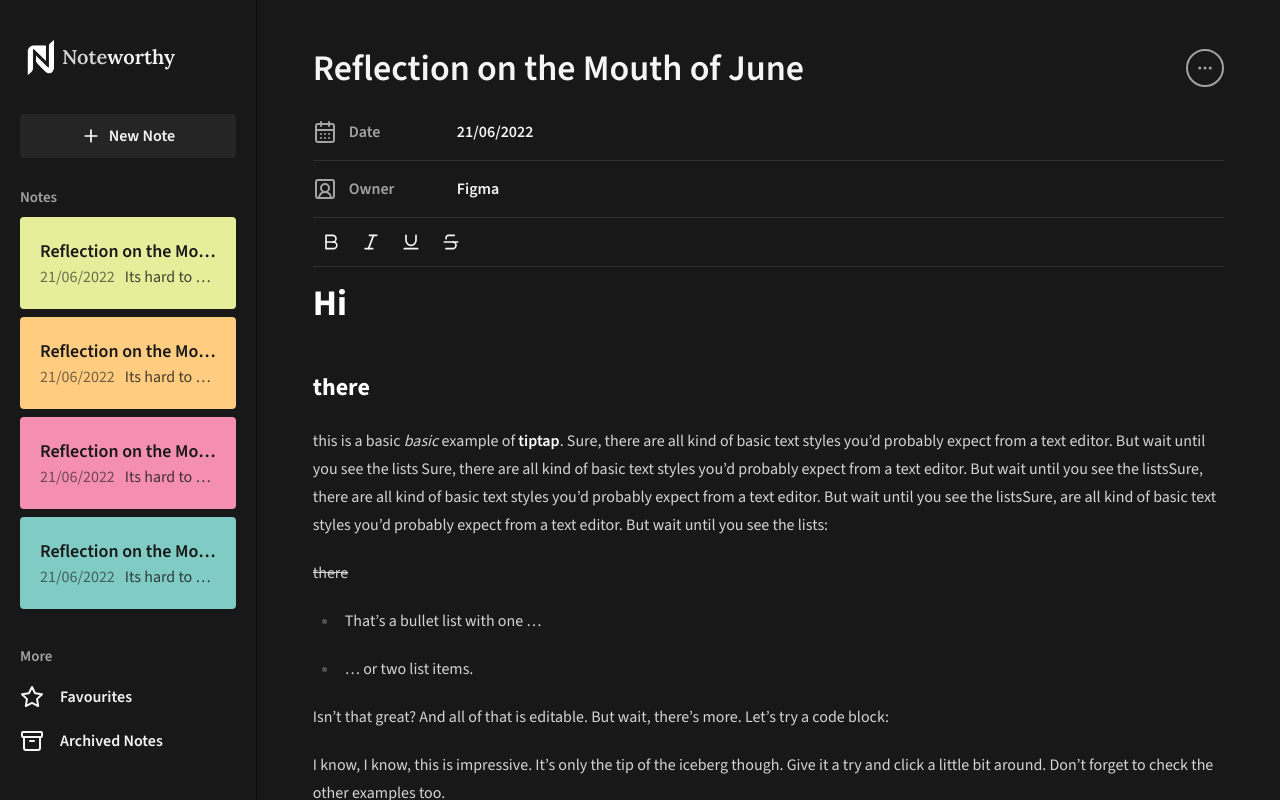
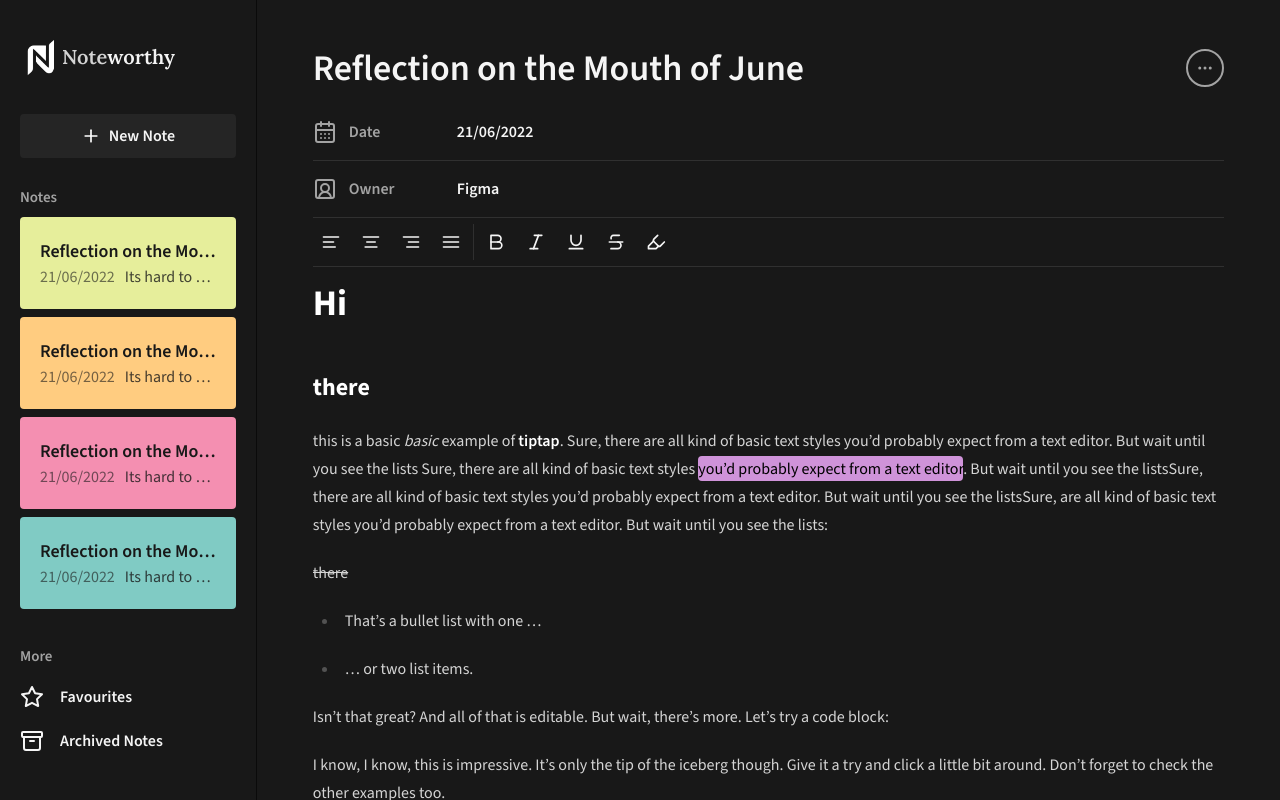
Before and after one commit to RuanCampello/noteworthy, a Next.js app: page /notes/123 in a window 1280 px wide. Built offline with nearby package versions, Linux system fonts and the light colour scheme.

Commit message:
feat: add text align

```diff
--- a/package.json
+++ b/package.json
@@ -17,6 +17,7 @@
     "@radix-ui/react-toggle": "^1.0.3",
     "@radix-ui/react-toggle-group": "^1.0.4",
     "@radix-ui/react-tooltip": "^1.0.7",
+    "@tiptap/extension-highlight": "^2.2.3",
     "@tiptap/extension-strike": "^2.2.3",
     "@tiptap/extension-text-align": "^2.2.3",
     "@tiptap/extension-underline": "^2.2.3",
--- a/src/app/globals.css
+++ b/src/app/globals.css
@@ -74,3 +74,10 @@
     @apply bg-background text-foreground;
   }
 }
+
+mark {
+  background-color: #CF93D9;
+  border-radius: 0.25em;
+  box-decoration-break: clone;
+  padding: 0.125em 0;
+}
--- a/src/components/EditorMenuBar.tsx
+++ b/src/components/EditorMenuBar.tsx
@@ -1,5 +1,15 @@
 import { Separator } from './ui/separator';
-import { Bold, Italic, Strikethrough, Underline } from 'lucide-react';
+import {
+  AlignCenter,
+  AlignJustify,
+  AlignLeft,
+  AlignRight,
+  Bold,
+  Highlighter,
+  Italic,
+  Strikethrough,
+  Underline,
+} from 'lucide-react';
 import { useCurrentEditor } from '@tiptap/react';
 import MenuTooltip from './Tooltip';
 
@@ -11,6 +21,55 @@ export default function EditorMenuBar() {
     <div className='flex flex-col gap-[6px]'>
       <Separator className='bg-white/10' />
       <div className='flex items-center gap-1'>
+        <MenuTooltip content='Align left (Ctrl+Shift+L)'>
+          <button
+            className={`${buttonStyle} ${
+              editor.isActive({ textAlign: 'left' })
+                ? 'bg-neutral-100 text-black'
+                : ''
+            }`}
+            onClick={() => editor.chain().focus().setTextAlign('left').run()}
+          >
+            <AlignLeft size={20} />
+          </button>
+        </MenuTooltip>
+        <MenuTooltip content='Align center (Ctrl+Shift+E)'>
+          <button
+            className={`${buttonStyle} ${
+              editor.isActive({ textAlign: 'center' })
+                ? 'bg-neutral-100 text-black'
+                : ''
+            }`}
+            onClick={() => editor.chain().focus().setTextAlign('center').run()}
+          >
+            <AlignCenter size={20} />
+          </button>
+        </MenuTooltip>
+        <MenuTooltip content='Align right (Ctrl+Shift+R)'>
+          <button
+            className={`${buttonStyle} ${
+              editor.isActive({ textAlign: 'right' })
+                ? 'bg-neutral-100 text-black'
+                : ''
+            }`}
+            onClick={() => editor.chain().focus().setTextAlign('right').run()}
+          >
+            <AlignRight size={20} />
+          </button>
+        </MenuTooltip>
+        <MenuTooltip content='Justify (Ctrl+Shift+J)'>
+          <button
+            className={`${buttonStyle} ${
+              editor.isActive({ textAlign: 'justify' })
+                ? 'bg-neutral-100 text-black'
+                : ''
+            }`}
+            onClick={() => editor.chain().focus().setTextAlign('justify').run()}
+          >
+            <AlignJustify size={20} />
+          </button>
+        </MenuTooltip>
+        <Separator className='bg-white/10 h-9' orientation='vertical' />
         <MenuTooltip content='Bold (Ctrl+B)'>
           <button
             className={`${buttonStyle} ${
@@ -51,6 +110,16 @@ export default function EditorMenuBar() {
             <Strikethrough size={20} />
           </button>
         </MenuTooltip>
+        <MenuTooltip content='Highlight (Ctrl+Shift+H)'>
+          <button
+            className={`${buttonStyle} ${
+              editor.isActive('highlight') ? 'bg-neutral-100 text-black' : ''
+            }`}
+            onClick={() => editor.chain().focus().toggleHighlight().run()}
+          >
+            <Highlighter size={20} />
+          </button>
+        </MenuTooltip>
       </div>
       <Separator className='bg-white/10' />
     </div>
--- a/src/components/NoteEditor.tsx
+++ b/src/components/NoteEditor.tsx
@@ -4,10 +4,18 @@ import { EditorProvider } from '@tiptap/react';
 import StarterKit from '@tiptap/starter-kit';
 import EditorMenuBar from './EditorMenuBar';
 import Strike from '@tiptap/extension-strike';
-import Underline from '@tiptap/extension-underline'
+import Underline from '@tiptap/extension-underline';
+import Highlight from '@tiptap/extension-highlight';
+import TextAlign from '@tiptap/extension-text-align';
 
 export default function NoteEditor() {
-  const extensions = [StarterKit, Strike, Underline];
+  const extensions = [
+    StarterKit,
+    Strike,
+    Underline,
+    Highlight,
+    TextAlign.configure({ types: ['heading', 'paragraph'] }),
+  ];
   const editorProps = {
     attributes: {
       class:
@@ -20,7 +28,7 @@ export default function NoteEditor() {
   <h2>there</h2>
 <p>
   this is a basic <em>basic</em> example of <b>tiptap</b>. Sure, there are all kind of basic text styles you’d probably expect from a text editor. But wait until you see the lists
-  Sure, there are all kind of basic text styles you’d probably expect from a text editor. But wait until you see the listsSure, there are all kind of basic text styles you’d probably expect from a text editor. But wait until you see the listsSure, are all kind of basic text styles you’d probably expect from a text editor. But wait until you see the lists:
+  Sure, there are all kind of basic text styles <mark>you’d probably expect from a text editor</mark>. But wait until you see the listsSure, there are all kind of basic text styles you’d probably expect from a text editor. But wait until you see the listsSure, are all kind of basic text styles you’d probably expect from a text editor. But wait until you see the lists:
 </p>
 <strike>there</strike>
 <ul>
```
Also changed, not shown: 1 other file (tests, documents, lock files or other folders).
